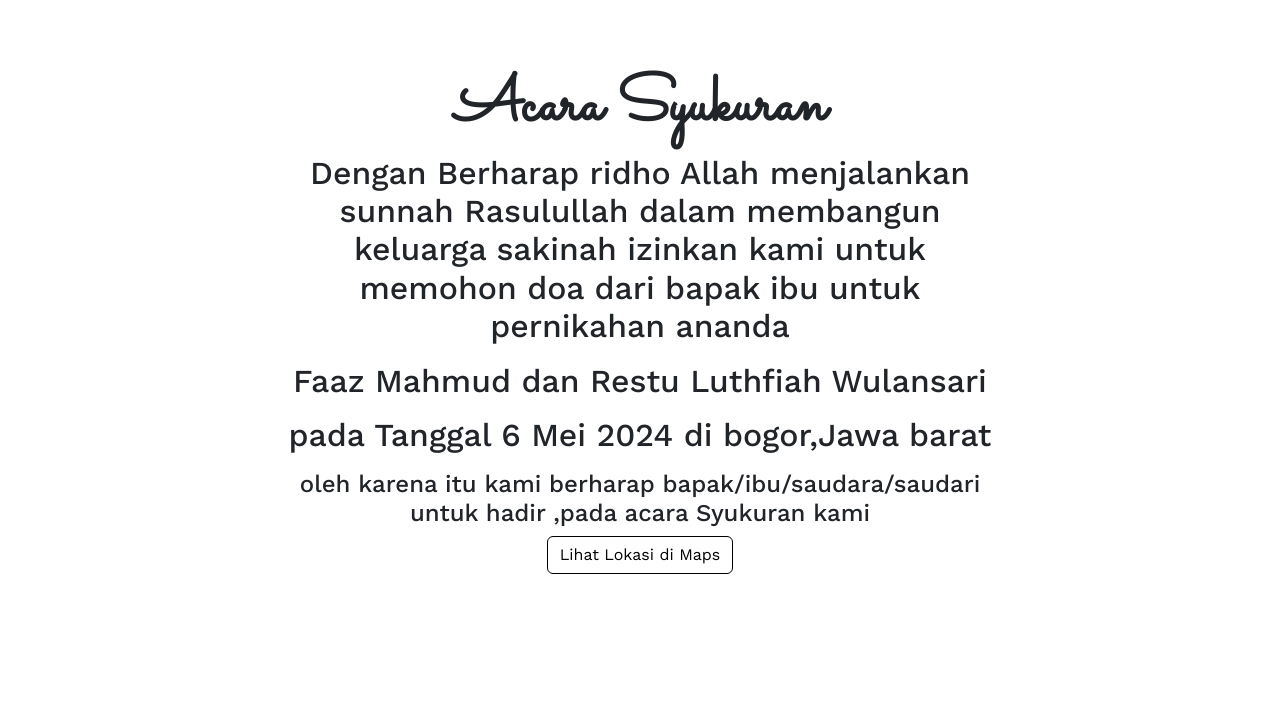
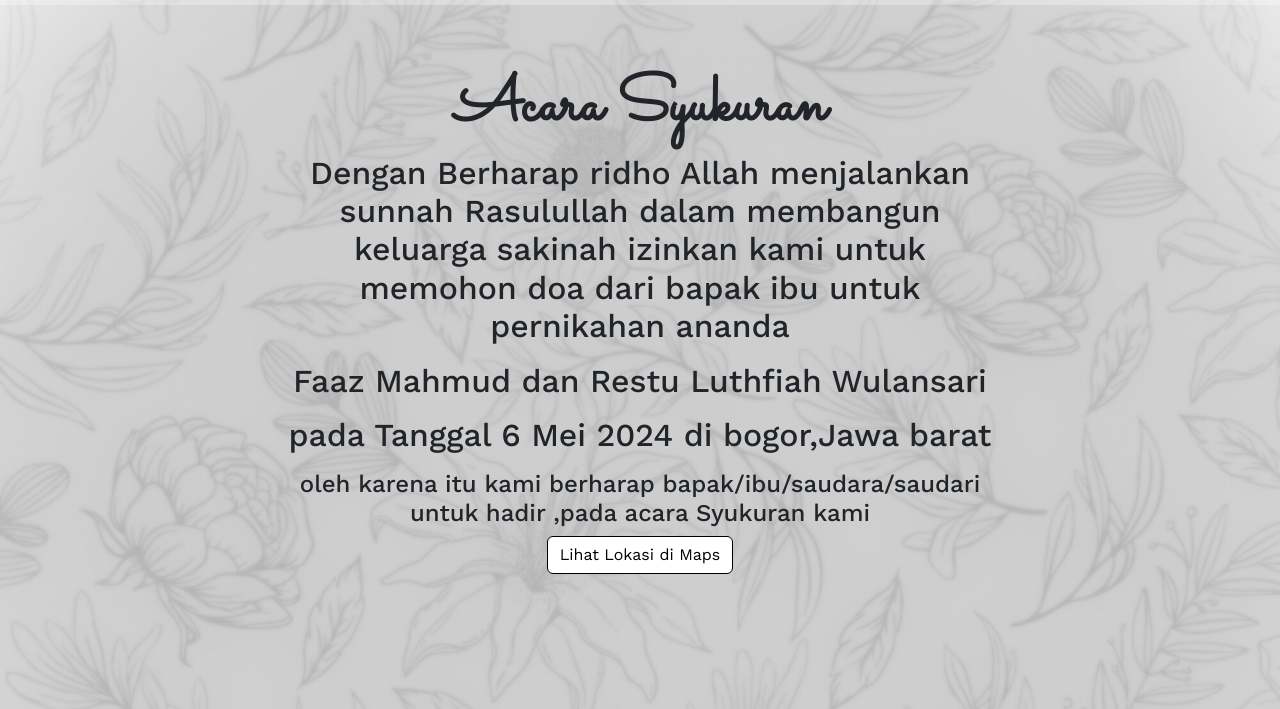
Before and after one commit to sanspeople04/undangan, a plain HTML site: page index.html in a window 1280 px wide. Shown: the part 898-1607 px from the top of the page. Drawn offline with nearby package versions, Linux system fonts and the light colour scheme.

Commit message:
Update style.css

```diff
--- a/style.css
+++ b/style.css
@@ -83,7 +83,7 @@ body{
 }
 
 .home {
-    background-image: url(bghome.png);
+    background-image: url(bgund.jpg);
     background-size: cover;
     min-height: 100vh;
     filter: blur(100%) !important;
```
